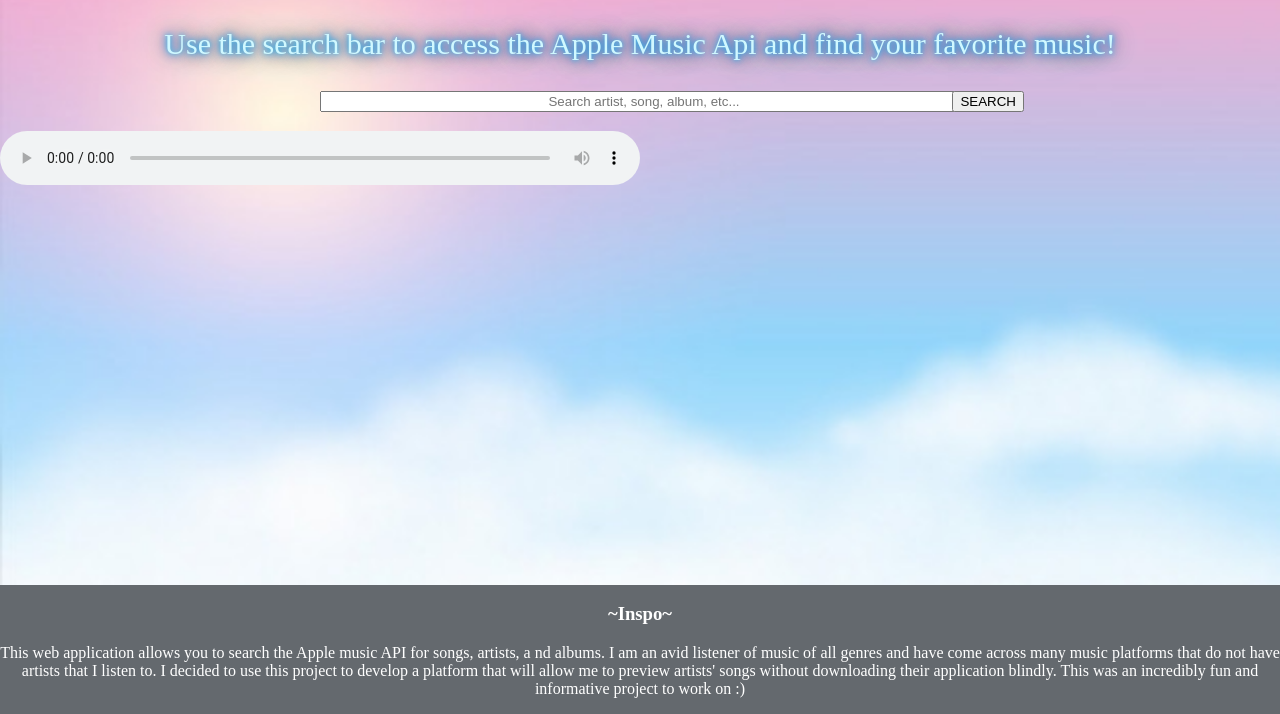
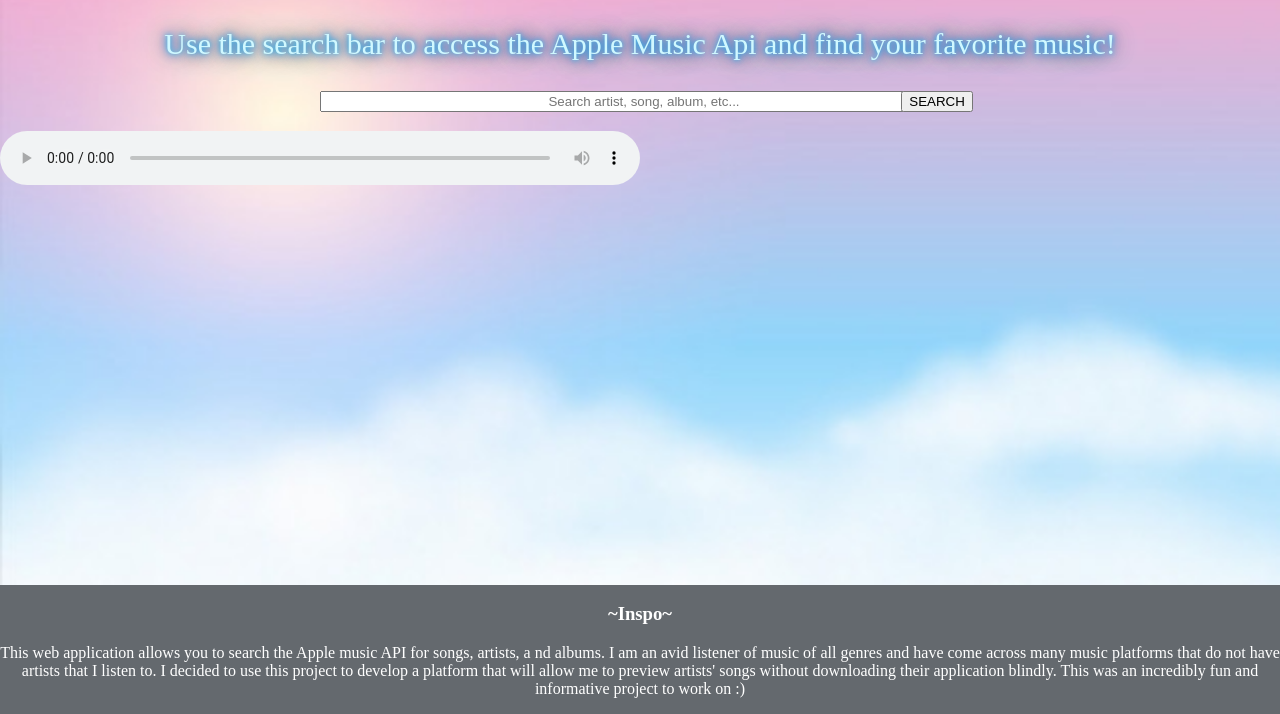
Before and after one commit to rayreham/Music-On-Demand, a plain HTML site: page index.html in a window 1280 px wide. Shown: the part 86-800 px from the top of the page. Drawn offline with Linux system fonts and the light colour scheme.

Commit message:
final touches

```diff
--- a/index.html
+++ b/index.html
@@ -18,8 +18,9 @@
       }
 
       .bg {
+        /* background image positioning */
         background-image: url("bckgd.jpg");
-        height: 100%;
+        height: 99.9%;
         background-position: center;
         background-repeat: no-repeat;
         background-size: cover;
--- a/main.css
+++ b/main.css
@@ -42,7 +42,7 @@ border-bottom: 8px dotted rgb(153, 154, 231);
 
 .searchButton{
   position: absolute;
-  right: 20%;
+  right: 24%;
 }
 
 .resultBox{
--- a/main.js
+++ b/main.js
@@ -8,7 +8,7 @@
    let searchBara = document.querySelector('.searchBar')
    let keyWords = searchBara.value
 
-
+  //api is here
    let appleSearchURL = 'https://itunes.apple.com/search?term=' + keyWords;
    let audio = document.querySelector('.audio')
    let results = document.querySelector('.results')
```
